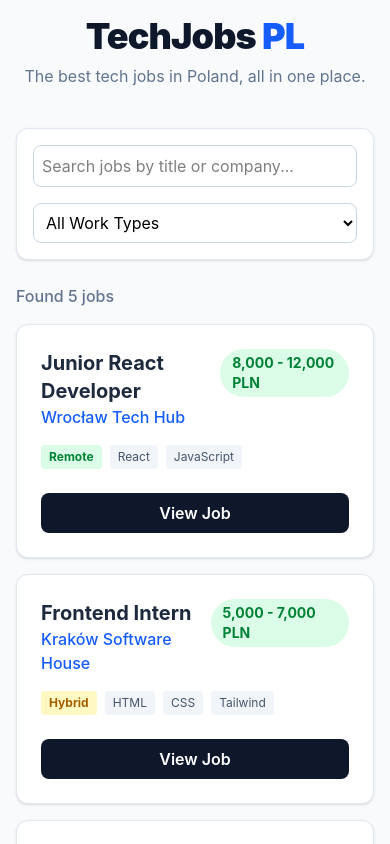
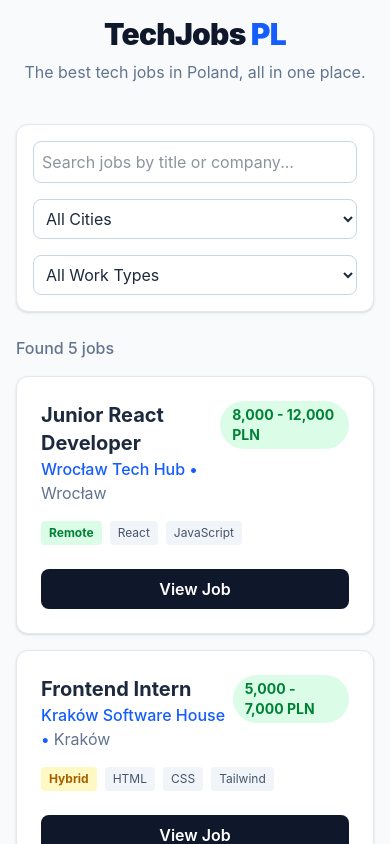
Before and after one commit to Nacer-AbdellahBenghanem/techjobs-pl, a React (Vite) app: page / in a window 390 px wide. Shown: the top 844 px of the page. Built offline with nearby package versions, Linux system fonts and the light colour scheme.

Commit message:
Milestone 2 Complete: Responsive mobile layouts and full multi-filter system

```diff
--- a/src/App.jsx
+++ b/src/App.jsx
@@ -1,8 +1,7 @@
-import { useState } from "react"; // 1. Import the hook
+import { useState } from "react";
 import JobCard from "./components/JobCard";
 import FilterBar from "./components/FilterBar";
 
-// 1. We create our array of fake data here
 const JOBS_DATA = [
   {
     id: 1,
@@ -11,6 +10,7 @@ const JOBS_DATA = [
     salary: "8,000 - 12,000 PLN",
     tags: ["React", "JavaScript"],
     workType: "Remote",
+    city: "Wrocław", // Make sure this matches the dropdown option exactly
   },
   {
     id: 2,
@@ -19,6 +19,7 @@ const JOBS_DATA = [
     salary: "5,000 - 7,000 PLN",
     tags: ["HTML", "CSS", "Tailwind"],
     workType: "Hybrid",
+    city: "Kraków",
   },
   {
     id: 3,
@@ -27,6 +28,7 @@ const JOBS_DATA = [
     salary: "10,000 - 14,000 PLN",
     tags: ["Node.js", "React"],
     workType: "On-site",
+    city: "Warsaw",
   },
   {
     id: 4,
@@ -35,6 +37,7 @@ const JOBS_DATA = [
     salary: "12,000 - 18,000 PLN",
     tags: ["Node.js", "PostgreSQL"],
     workType: "Hybrid",
+    city: "Kraków",
   },
   {
     id: 5,
@@ -43,33 +46,34 @@ const JOBS_DATA = [
     salary: "18,000 - 24,000 PLN",
     tags: ["React", "Node.js", "AWS"],
     workType: "Remote",
+    city: "Warsaw",
   },
 ];
 
 function App() {
-  // 2. Initialize our State
   const [searchTerm, setSearchTerm] = useState("");
   const [workType, setWorkType] = useState("All");
+  const [city, setCity] = useState("All"); // 1. New City State
 
-  // 3. The Core Logic: The Array .filter() method
-  // This runs automatically every time the user types or clicks a dropdown!
+  // 2. The upgraded multi-filter logic
   const filteredJobs = JOBS_DATA.filter((job) => {
-    // Does the job title or company contain the search letters? (toLowerCase makes it case-insensitive)
     const matchesSearch =
       job.title.toLowerCase().includes(searchTerm.toLowerCase()) ||
       job.company.toLowerCase().includes(searchTerm.toLowerCase());
 
-    // Does the job's work type match the dropdown? (Or is the dropdown set to "All"?)
     const matchesType = workType === "All" || job.workType === workType;
 
-    return matchesSearch && matchesType;
+    const matchesCity = city === "All" || job.city === city; // New Condition
+
+    // All 3 conditions must be true for the job to show up!
+    return matchesSearch && matchesType && matchesCity;
   });
 
   return (
     <div className="min-h-screen bg-slate-50 p-4 md:p-8">
       <div className="max-w-2xl mx-auto">
         <header className="mb-10 text-center">
-          <h1 className="text-4xl font-black text-slate-900 tracking-tight">
+          <h1 className="text-3xl md:text-4xl font-black text-slate-900 tracking-tight">
             TechJobs <span className="text-blue-600">PL</span>
           </h1>
           <p className="text-slate-500 mt-2">
@@ -77,22 +81,22 @@ function App() {
           </p>
         </header>
 
-        {/* 4. Pass our state into the FilterBar component */}
+        {/* 3. Pass the city state down */}
         <FilterBar
           searchTerm={searchTerm}
           setSearchTerm={setSearchTerm}
           workType={workType}
           setWorkType={setWorkType}
+          city={city}
+          setCity={setCity}
         />
 
-        {/* The Results Count (Senior Dev touch) */}
         <div className="mb-4 text-slate-500 font-medium">
           Found {filteredJobs.length}{" "}
           {filteredJobs.length === 1 ? "job" : "jobs"}
         </div>
 
         <div className="space-y-4">
-          {/* 5. The Empty State (Senior Dev touch) */}
           {filteredJobs.length === 0 ? (
             <div className="text-center py-12 bg-white rounded-xl border border-slate-200 border-dashed">
               <p className="text-slate-500 text-lg">
@@ -102,6 +106,7 @@ function App() {
                 onClick={() => {
                   setSearchTerm("");
                   setWorkType("All");
+                  setCity("All");
                 }}
                 className="mt-4 text-blue-600 font-semibold hover:underline"
               >
@@ -109,7 +114,6 @@ function App() {
               </button>
             </div>
           ) : (
-            // 6. Map over the FILTERED array, not the main array
             filteredJobs.map((jobItem) => (
               <JobCard job={jobItem} key={jobItem.id} />
             ))
--- a/src/components/FilterBar.jsx
+++ b/src/components/FilterBar.jsx
@@ -1,4 +1,11 @@
-function FilterBar({ searchTerm, setSearchTerm, workType, setWorkType }) {
+function FilterBar({
+  searchTerm,
+  setSearchTerm,
+  workType,
+  setWorkType,
+  city,
+  setCity,
+}) {
   return (
     <div className="bg-white p-4 rounded-xl shadow-sm border border-slate-200 mb-6 flex flex-col md:flex-row gap-4">
       {/* 1. Search Input */}
@@ -6,19 +13,31 @@ function FilterBar({ searchTerm, setSearchTerm, workType, setWorkType }) {
         <input
           type="text"
           placeholder="Search jobs by title or company..."
-          className="w-full p-2 border border-slate-300 rounded-lg focus:outline-none focus:ring-2 focus:ring-blue-500"
+          className="w-full p-2 border border-slate-300 rounded-lg focus:outline-none focus:ring-2 focus:ring-blue-500 text-slate-800"
           value={searchTerm}
-          // When the user types, we update the search state instantly
           onChange={(e) => setSearchTerm(e.target.value)}
         />
       </div>
 
-      {/* 2. Work Type Dropdown */}
+      {/* 2. City Dropdown */}
       <div className="md:w-48">
         <select
-          className="w-full p-2 border border-slate-300 rounded-lg focus:outline-none focus:ring-2 focus:ring-blue-500 bg-white"
+          className="w-full p-2 border border-slate-300 rounded-lg focus:outline-none focus:ring-2 focus:ring-blue-500 bg-white text-slate-800"
+          value={city}
+          onChange={(e) => setCity(e.target.value)}
+        >
+          <option value="All">All Cities</option>
+          <option value="Warsaw">Warsaw</option>
+          <option value="Kraków">Kraków</option>
+          <option value="Wrocław">Wrocław</option>
+        </select>
+      </div>
+
+      {/* 3. Work Type Dropdown */}
+      <div className="md:w-48">
+        <select
+          className="w-full p-2 border border-slate-300 rounded-lg focus:outline-none focus:ring-2 focus:ring-blue-500 bg-white text-slate-800"
           value={workType}
-          // When the user picks an option, we update the workType state
           onChange={(e) => setWorkType(e.target.value)}
         >
           <option value="All">All Work Types</option>
--- a/src/components/JobCard.jsx
+++ b/src/components/JobCard.jsx
@@ -11,22 +11,24 @@ function JobCard({ job }) {
       <div className="flex justify-between items-start">
         <div>
           <h2 className="text-xl font-bold text-slate-800">{job.title}</h2>
-          <p className="text-blue-600 font-medium">{job.company}</p>
+          <p className="text-blue-600 font-medium">
+            {job.company} •{" "}
+            <span className="text-slate-500 font-normal">{job.city}</span>
+          </p>
         </div>
         <span className="bg-green-100 text-green-700 text-sm font-bold px-3 py-1 rounded-full">
           {job.salary}
         </span>
       </div>
 
-      <div className="mt-4 flex items-center gap-2">
-        {/* We use the function here for dynamic colors */}
+      {/* This container now wraps tags cleanly on small screens */}
+      <div className="mt-4 flex flex-wrap items-center gap-2">
         <span
           className={`text-xs font-bold px-2 py-1 rounded ${getWorkTypeBadge(job.workType)}`}
         >
           {job.workType}
         </span>
 
-        {/* This loops through our tags (React, HTML, etc.) */}
         {job.tags.map((tag) => (
           <span
             key={tag}
```
